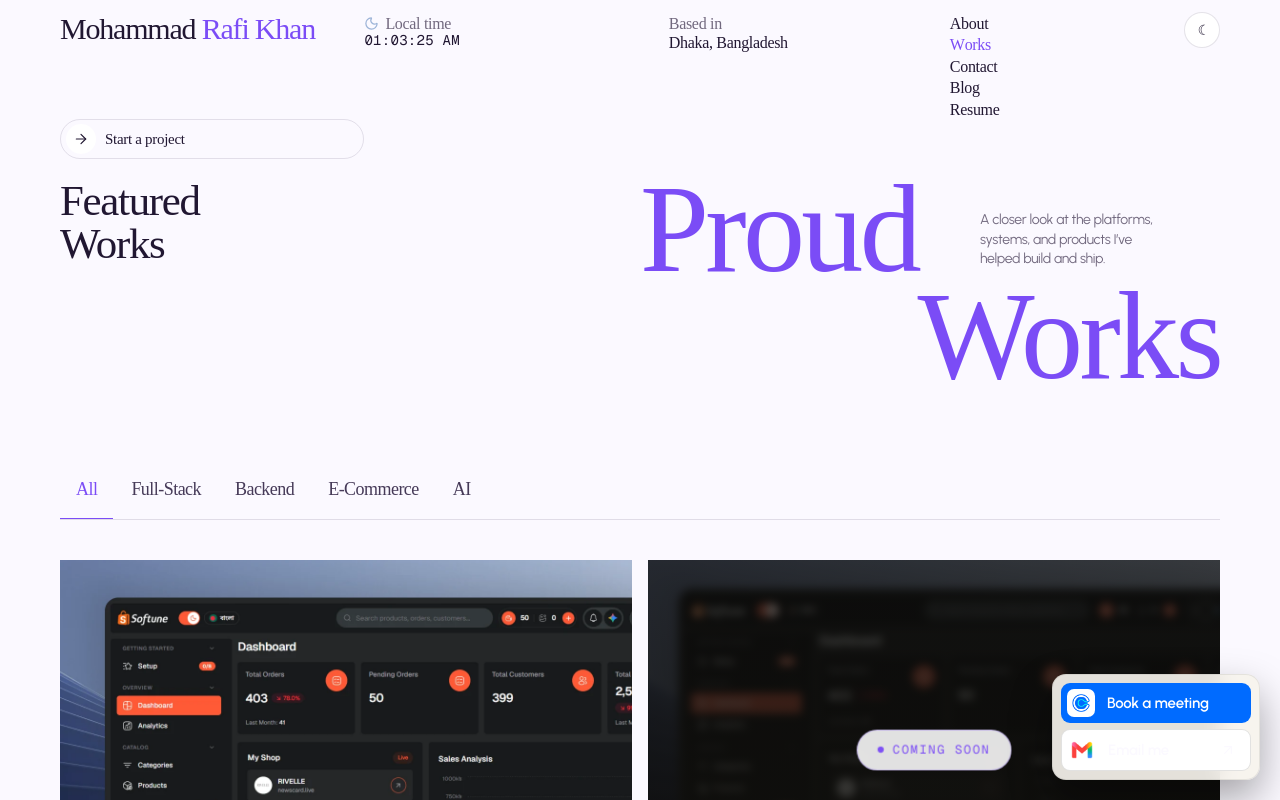
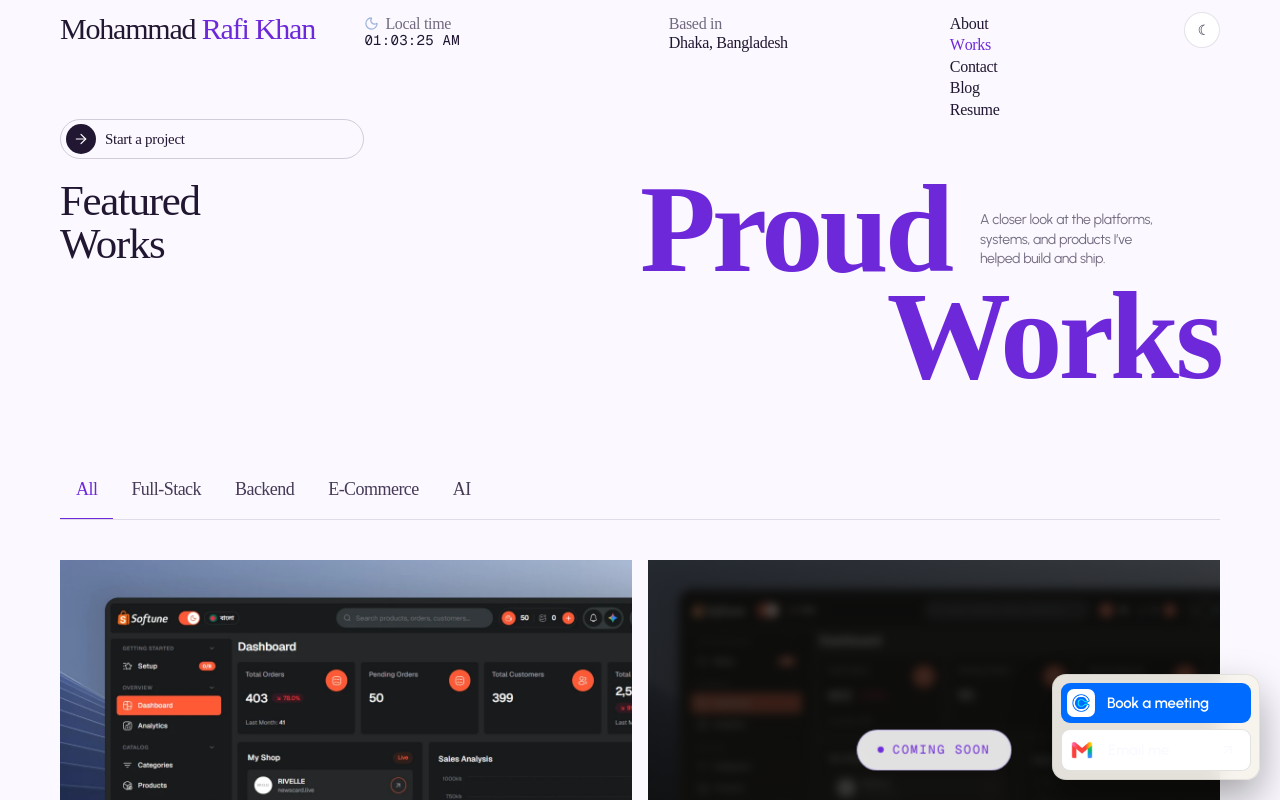
Before and after one commit to MdRafiKhan738/devrafikhan, a website: page works.html in a window 1280 px wide. Both pictures are taken after a click on the button "Toggle light and dark mode". Shown: the top 800 px of the page. Drawn offline with nearby package versions, Linux system fonts and the light colour scheme; no server answers; a script that the page names is missing.

Commit message:
Strengthen white-theme typography, purple accents, and icon contrast

```diff
--- a/css/rafi-theme.css
+++ b/css/rafi-theme.css
@@ -181,3 +181,35 @@ body.light .btn-white .btn-ico { background:#211732 !important; color:#fff !impo
 body.light .btn-outline .btn-ico { background:#fff !important; color:#211732 !important; }
 body.light .work-arrow { color:#fff !important; }
 .hero .theme-toggle { display:none !important; }
+
+/* Final light-theme polish */
+body.light { --gold:#6d28d9; }
+body.light .gold,
+body.light .meta,
+body.light .meta-d,
+body.light .eyebrow { color:#6d28d9 !important; font-weight:600; }
+body.light .stack-label { color:#6d28d9 !important; }
+body.light .chip,
+body.light .chip.ghost { color:#211732 !important; }
+body.light .chip-ico img.ico-mono { filter:none !important; opacity:1 !important; }
+body.light .chip:hover,
+body.light .chip.ghost:hover { color:#fff !important; background:#211732 !important; }
+body.light .work-arrow { background:#6d28d9 !important; color:#fff !important; }
+body.light .work-arrow svg,
+body.light .aw-arrow svg,
+body.light .btn-ico svg { color:currentColor !important; stroke:currentColor !important; }
+body.light .btn-white { background:#6d28d9 !important; color:#fff !important; }
+body.light .btn-white .btn-ico { background:#211732 !important; color:#fff !important; }
+body.light .btn-outline { border-color:rgba(44,27,73,.2); color:#211732 !important; }
+body.light .btn-outline .btn-ico { background:#211732 !important; color:#fff !important; }
+body.light .services .body-s,
+body.light .process .body-s,
+body.light .hero-quote,
+body.light .contact-note,
+body.light .section-note,
+body.light .footer-bottom { color:#655a73 !important; }
+.site-header .theme-toggle { display:grid; }
+@media(max-width:809px){
+  .site-header { grid-template-columns:1fr auto auto; }
+  .site-header .theme-toggle { display:grid !important; position:static; }
+}
```
